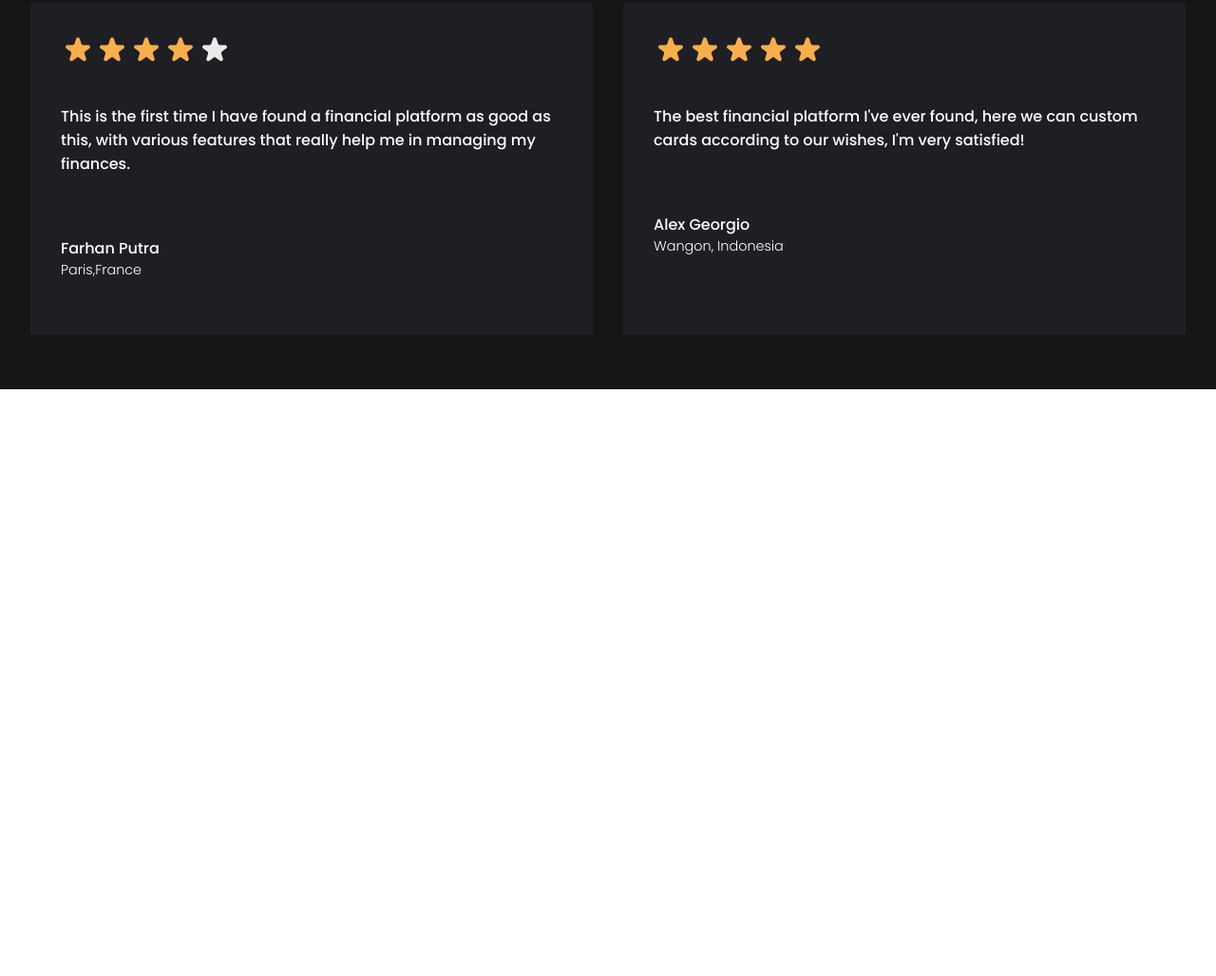
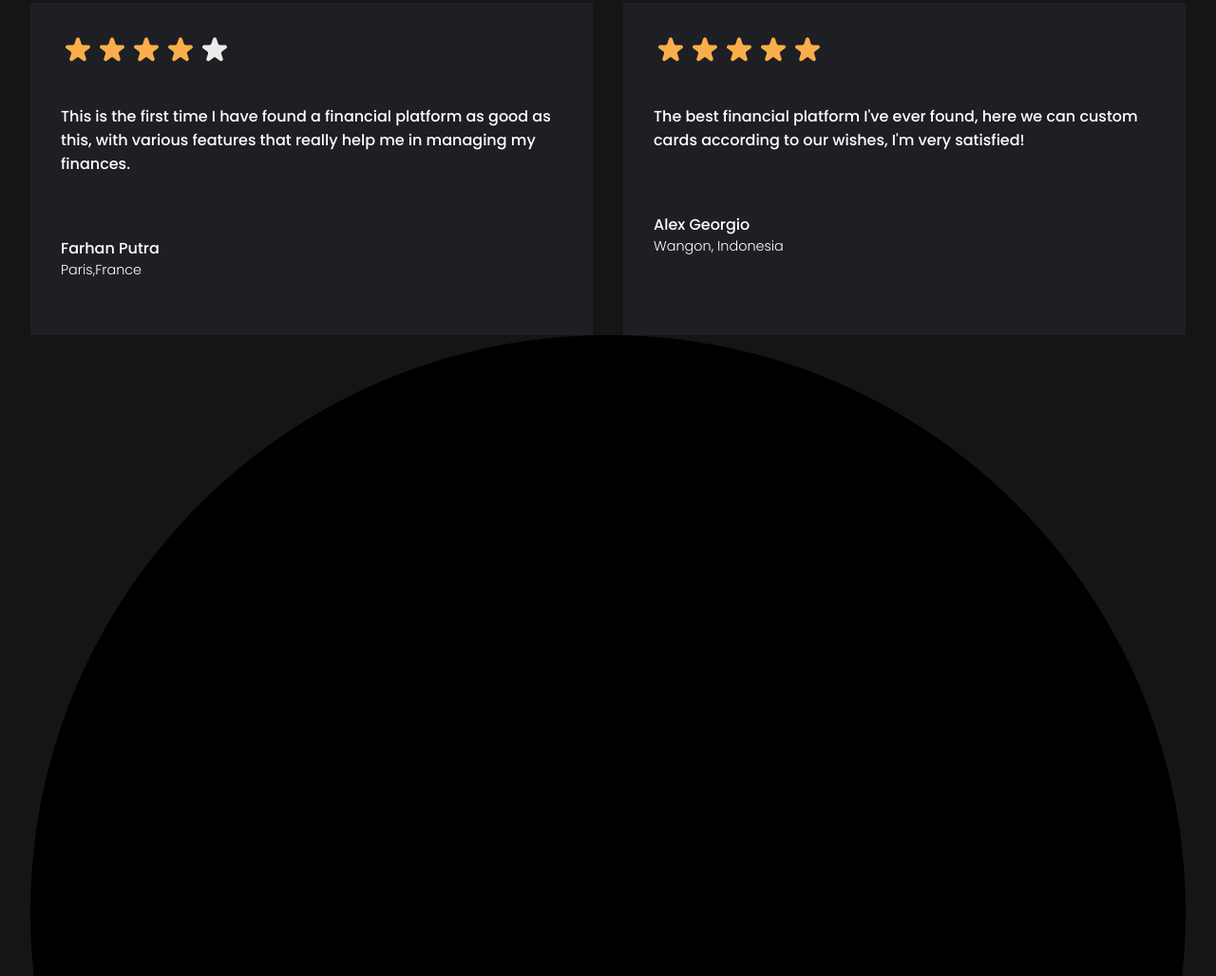
Before and after one commit to arjunultra/ineuron-FSJS2, a plain HTML site: page Vanilla CSS Projects/Project 1- Credit Card Landing Page/dist/index.html in a window 1280 px wide. Shown: the part 3358-4386 px from the top of the page at 95% size. Before the commit the page ends 3768 px from the top, so only its background shows below. Drawn offline with Linux system fonts and the light colour scheme.

```diff
--- a/Vanilla CSS Projects/Project 1- Credit Card Landing Page/dist/index.html
+++ b/Vanilla CSS Projects/Project 1- Credit Card Landing Page/dist/index.html
@@ -212,7 +212,12 @@
             <p class="country">Wangon, Indonesia</p>
           </div>
         </div>
-        <img src="../Assets/" alt="" />
+        <svg xmlns="http://www.w3.org/2000/svg" viewBox="0 0 512 512">
+          <!--! Font Awesome Pro 6.2.1 by @fontawesome - https://fontawesome.com License - https://fontawesome.com/license (Commercial License) Copyright 2022 Fonticons, Inc. -->
+          <path
+            d="M256 512c141.4 0 256-114.6 256-256S397.4 0 256 0S0 114.6 0 256S114.6 512 256 512z"
+          />
+        </svg>
       </section>
     </div>
   </body>
```
